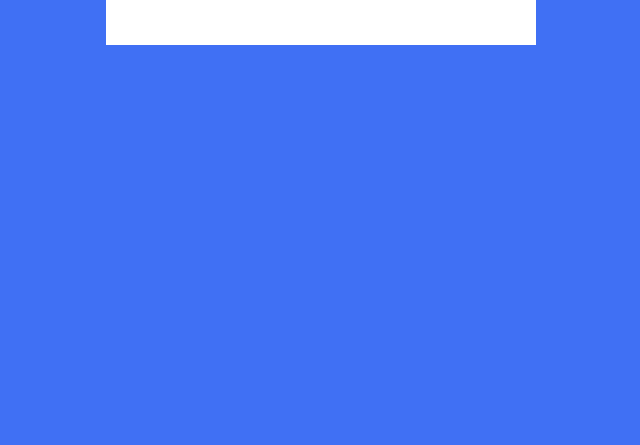
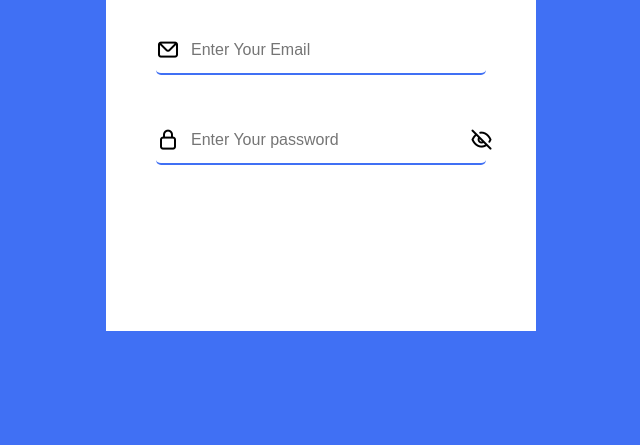
Before and after one commit to ChristopherChinia/Creative-Arts, a plain HTML site: page index.html in a window 1280 px wide. Shown: the part 355-800 px from the top of the page, without its empty margins (319-959 px from the left). Drawn offline with nearby package versions, Linux system fonts and the light colour scheme.

Commit message:
made changes on the login-form section

```diff
--- a/Assets/css/style.css
+++ b/Assets/css/style.css
@@ -20,20 +20,21 @@ max-width: 430px;
 width: 100%;
 background-color: #fff;
 box-shadow: 5px 5px 5px transparent;
-height: 50%;
+max-height:430px ;
+margin-top: 20%;
 }
 
 .container>.logIn{
     padding: 50px;
 }
 
-.container>.logIn>.title{
+.container>.logIn>.login-form>.title{
     font-size:30px;
     font-weight: 600;
     position: relative;
 }
 
-.logIn>.title::before{
+.logIn>.login-form>.title::before{
     content:'';
     position: absolute;
     left: 0;
@@ -43,3 +44,43 @@ height: 50%;
     background-color: #4070f4;
     border-radius: 25px;
 }
+
+.logIn>.login-form>form>.input{
+    margin-top: 40px;
+    width: 100%;
+    height: 50px;
+    position: relative;
+
+}
+
+
+.logIn>.login-form>form>.input>input{
+    height: 100%;
+    width: 100%;
+    padding: 0 35px;
+    font-size: 16px;
+    outline: none;
+    border: none;
+    border-bottom: 2px solid #4070f4;
+    border-top: 2px solid white;
+    border-radius: 5px;
+
+}
+
+.logIn>.login-form>form>.input>i{
+    position:absolute;
+    top: 50%;
+    left: 0;
+    transform: translateY(-50%);
+    font-size: 24px;
+
+}
+
+.logIn>.login-form>form>.input>i.icon{
+    left: 0;
+
+}
+
+.logIn>.login-form>form>.input>i.Hide{
+    margin-left: 95%;
+}
--- a/index.html
+++ b/index.html
@@ -16,7 +16,7 @@
     <!-- Login -->
     <div class="container">
         <div class="logIn">
-            <div class="login-form"></div>
+            <div class="login-form">
                 <span class="title">Login</span>
                 <form action="#">
                     <div class="input">
@@ -26,9 +26,10 @@
                     <div class="input">
                         <input type="password" placeholder="Enter Your password" required>
                         <i class="uil uil-lock icon"></i>
+                        <i class="uil uil-eye-slash Hide"></i>
                     </div>
                 </form>
-
+         </div>
     </div>
  </div>
 </body>
```
Lines whose indentation alone changed are shown as unchanged.
